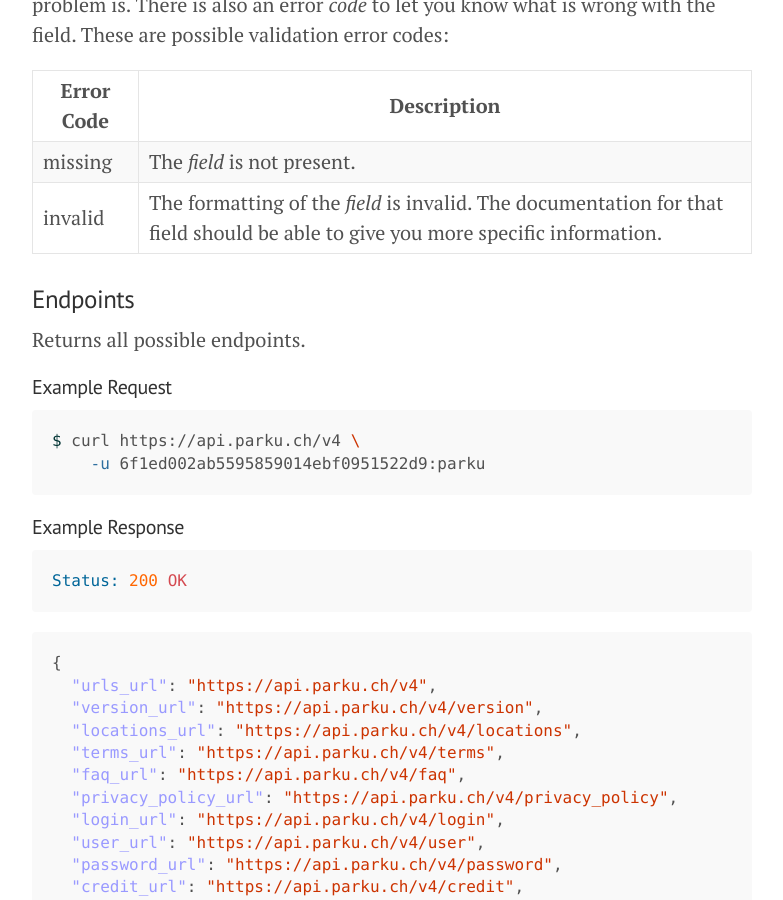
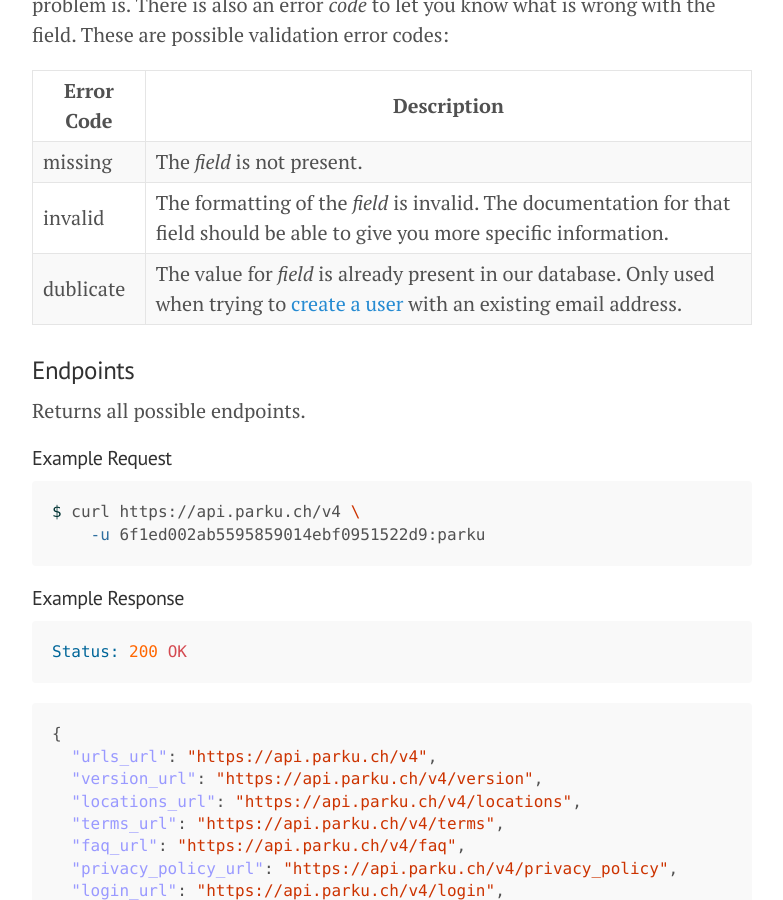
Before and after one commit to parku/docs, a Jekyll site: the page built from api/index.md, in a window 1280 px wide and 900 px high, scrolled down 2030 px. Shown: the whole window, without its empty margins (248-1031 px from the left). Built offline with Jekyll 4.4.1, drawn with Linux system fonts in a browser that asks for light colours; Markdown is read by kramdown in place of the engine named in the settings.

Commit message:
Error code for dublicate content.

```diff
--- a/api/index.md
+++ b/api/index.md
@@ -71,6 +71,7 @@ Error Code | Description
 -----------|------------
 missing    | The _field_ is not present.
 invalid    | The formatting of the _field_ is invalid. The documentation for that field should be able to give you more specific information.
+dublicate  | The value for _field_ is already present in our database. Only used when trying to [create a user][createuser] with an existing email address.
 
 
 ### <a name="endpoints"></a>Endpoints
@@ -120,3 +121,4 @@ With a _private key_ you can access public urls.
   [HTTP Basic Auth]: http://en.wikipedia.org/wiki/Basic_access_authentication
   [HTTPS]: http://en.wikipedia.org/wiki/HTTP_Secure
   [login]: /api/login/
+  [createuser]: /api/user/#create
```
